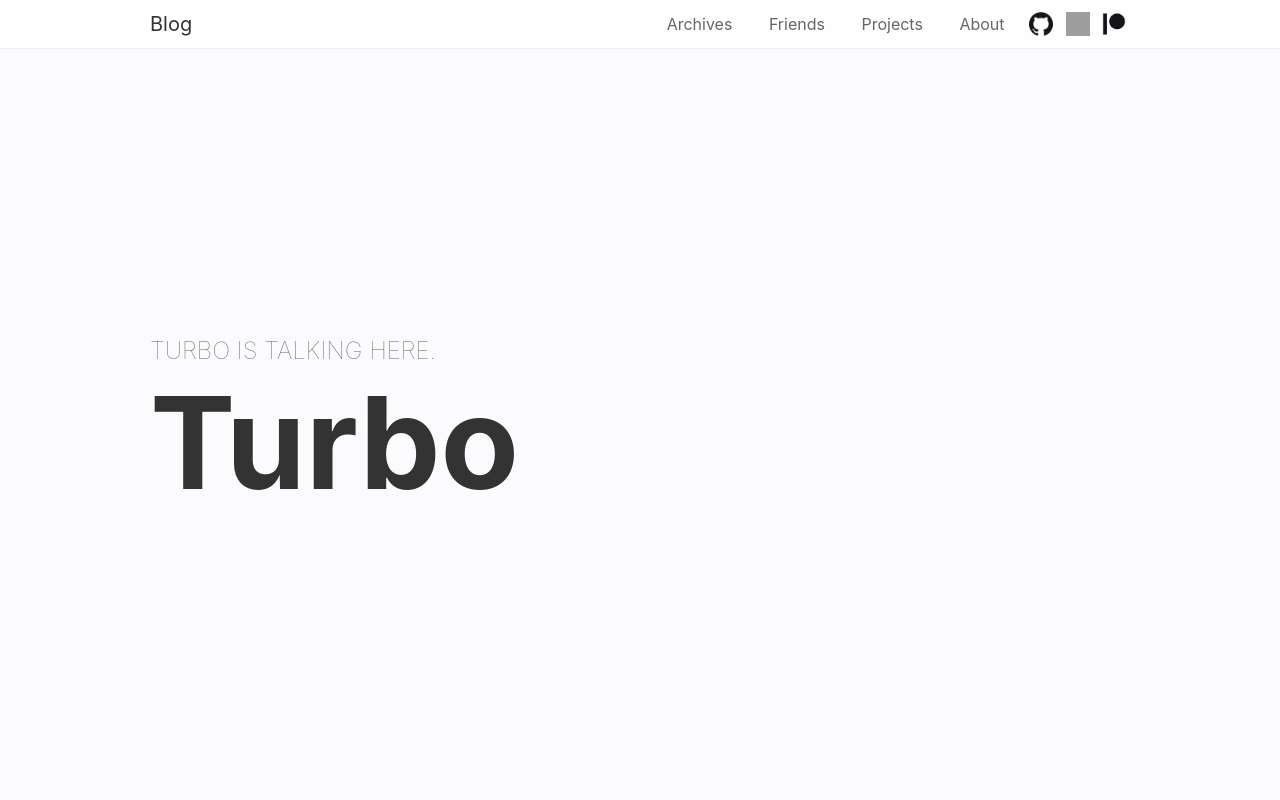
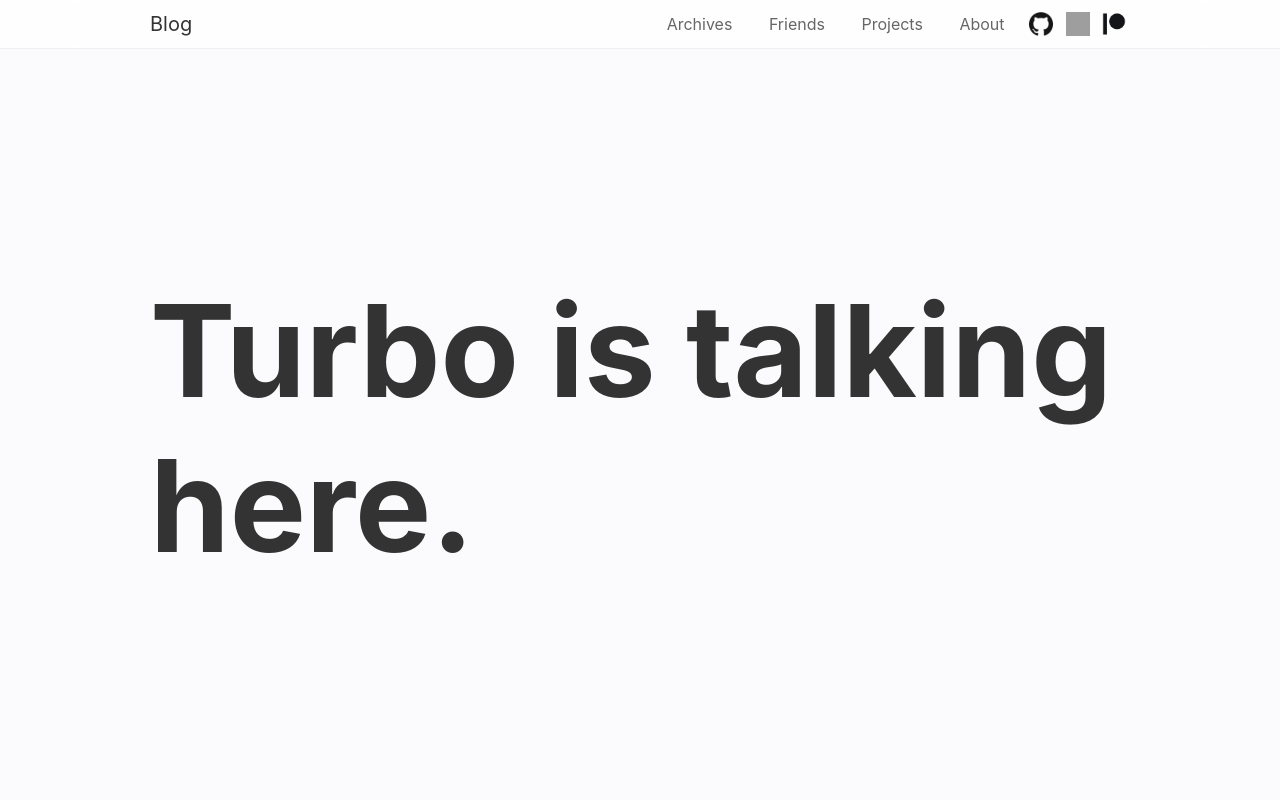
Before and after one commit to iturbo-x/iturbo-x.github.io, a plain HTML site: page index.html in a window 1280 px wide. Shown: the top 800 px of the page. Drawn offline with Linux system fonts and the light colour scheme; grey boxes are pictures that could not be loaded.

Commit message:
Site updated: 2021-02-24 11:42:45

```diff
--- a/index.html
+++ b/index.html
@@ -97,8 +97,8 @@
 
     <div class="hero">
         <div class="group">
-            <h2 class="sub">Turbo is talking here.</h2>
-            <h2 class="large">Turbo</h2>
+            <h2 class="sub"></h2>
+            <h2 class="large">Turbo is talking here.</h2>
         </div>
     </div>
 
```
